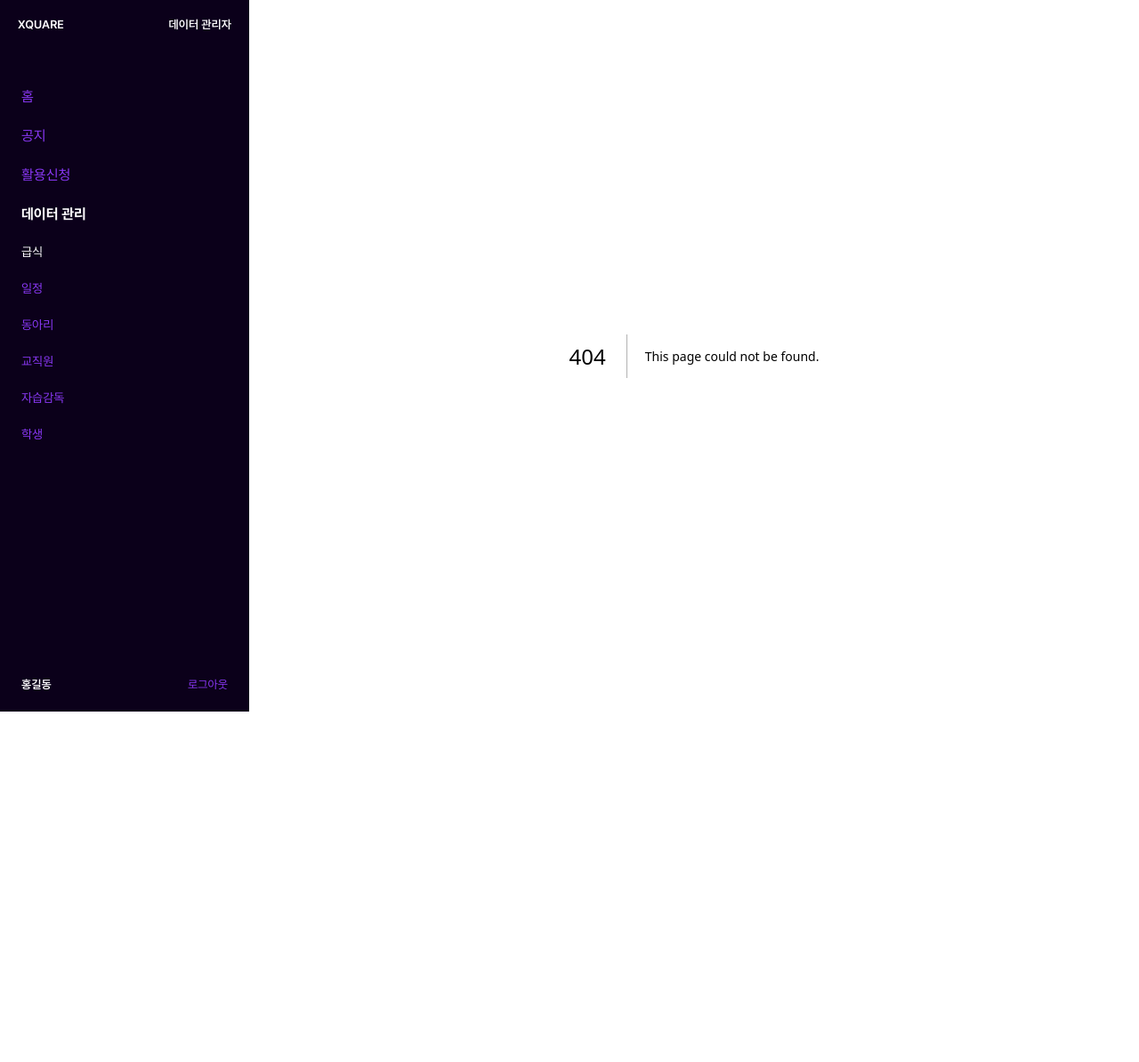
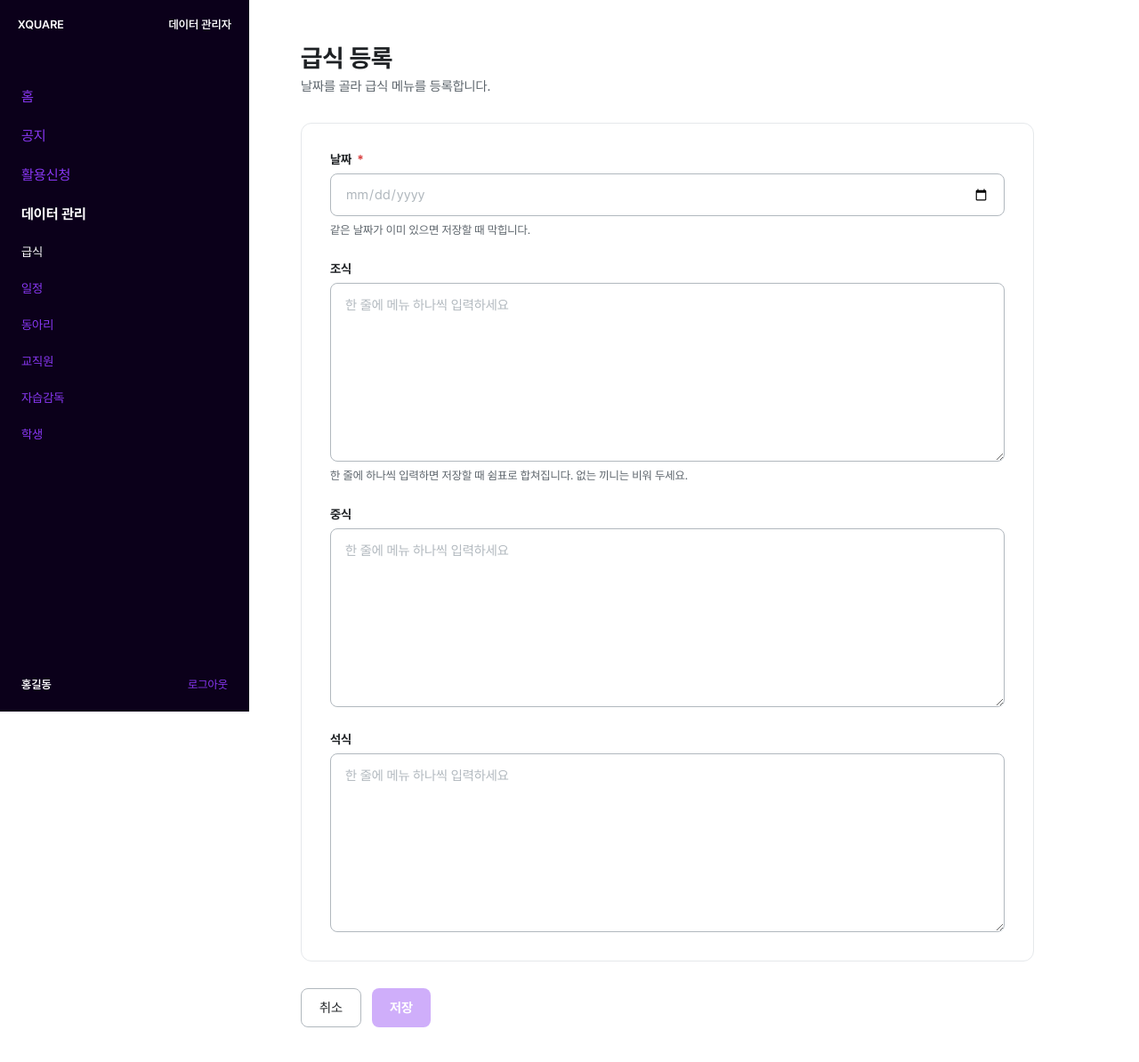
Before and after one commit to team-xquare/xquare-openapi-frontend, a Next.js app in the folder apps/admin/: page /meal/new in a window 1280 px wide. Before the commit this address had no page. Shown: the top 1194 px of the page at 89% size. Before the commit the page ends 800 px from the top, so only its background shows below. Built offline with nearby package versions, Linux system fonts and the light colour scheme.

Commit message:
feat: admin 급식 등록, 수정 화면 퍼블리싱

```diff
--- /dev/null
+++ b/apps/admin/src/app/meal/meal-form.tsx
@@ -0,0 +1,210 @@
+"use client";
+
+import { useId, useLayoutEffect, useRef, useState, type FormEvent } from "react";
+import { useRouter } from "next/navigation";
+import {
+  MEAL_TIMES,
+  MEALS,
+  getWeekday,
+  type Meal,
+  type MealTime,
+} from "../meal-content";
+import {
+  ActionGroup,
+  DangerOutlineButton,
+  FieldLabel,
+  FormCard,
+  FormField,
+  NoticePage as MealPage,
+  PageDescription,
+  PageHead,
+  PageHeading,
+  PageTitle,
+  PrimaryButton,
+  RequiredMark,
+  SecondaryButton,
+} from "../notice/page-style";
+import { DeleteMealModal } from "./delete-meal-modal";
+import {
+  DateInput,
+  ErrorText,
+  Hint,
+  MealFormActions,
+  MealFormBox,
+  MenuTextarea,
+} from "./page-style";
+
+type MenuText = Record<MealTime, string>;
+
+const toMenuText = (meal?: Meal): MenuText => ({
+  breakfast: meal?.breakfast.join("\n") ?? "",
+  lunch: meal?.lunch.join("\n") ?? "",
+  dinner: meal?.dinner.join("\n") ?? "",
+});
+
+// 빈 줄과 앞뒤 공백은 메뉴로 보지 않음
+const toLines = (text: string) =>
+  text
+    .split("\n")
+    .map((line) => line.trim())
+    .filter(Boolean);
+
+const sameMenu = (a: string, b: string) =>
+  toLines(a).join("\n") === toLines(b).join("\n");
+
+// 등록과 수정이 같은 폼을 씀. meal이 있으면 수정 화면
+// 등록 화면은 목록·홈의 `입력`에서 넘어온 날짜(initialDate)를 미리 채움
+export function MealForm({
+  meal,
+  initialDate = "",
+}: {
+  meal?: Meal;
+  initialDate?: string;
+}) {
+  const router = useRouter();
+  const id = useId();
+  const startDate = meal?.date ?? initialDate;
+  const initialMenu = toMenuText(meal);
+  const [date, setDate] = useState(startDate);
+  const [menu, setMenu] = useState(initialMenu);
+  const [dateError, setDateError] = useState("");
+  const [isDeleteOpen, setIsDeleteOpen] = useState(false);
+  const dateInputRef = useRef<HTMLInputElement>(null);
+
+  // 다른 페이지로 이동해도 화면이 숨겨진 채 상태가 남으므로,
+  // 다시 들어오면 처음 값으로 보이도록 숨겨질 때 초기화
+  useLayoutEffect(() => {
+    return () => {
+      setDate(meal?.date ?? initialDate);
+      setMenu(toMenuText(meal));
+      setDateError("");
+      setIsDeleteOpen(false);
+    };
+  }, [meal, initialDate]);
+
+  const hasMenu = MEAL_TIMES.some(({ key }) => toLines(menu[key]).length > 0);
+  const isChanged =
+    date !== startDate ||
+    MEAL_TIMES.some(({ key }) => !sameMenu(menu[key], initialMenu[key]));
+  const canSave = date !== "" && hasMenu && isChanged;
+
+  const goToList = () => router.push("/meal");
+
+  const handleSubmit = (event: FormEvent<HTMLFormElement>) => {
+    event.preventDefault();
+    if (!canSave) return;
+
+    // 하루에 급식은 한 건이라 같은 날짜가 있으면 막음
+    const isDuplicate = MEALS.some(
+      (item) => item.date === date && item.date !== meal?.date,
+    );
+    if (isDuplicate) {
+      setDateError(`${date}에는 이미 등록된 급식이 있습니다.`);
+      dateInputRef.current?.focus();
+      return;
+    }
+
+    // 급식 저장 API 연동 전이라 목록으로만 이동
+    // (API에는 한 줄씩 적은 메뉴를 쉼표로 합쳐서 보냄)
+    goToList();
+  };
+
+  return (
+    <MealPage>
+      <PageHead>
+        <PageHeading>
+          <PageTitle>{meal ? "급식 수정" : "급식 등록"}</PageTitle>
+          <PageDescription>
+            {meal
+              ? `${meal.date} · ${getWeekday(meal.date)}요일`
+              : "날짜를 골라 급식 메뉴를 등록합니다."}
+          </PageDescription>
+        </PageHeading>
+      </PageHead>
+
+      <MealFormBox onSubmit={handleSubmit}>
+        <FormCard>
+          <FormField>
+            <FieldLabel htmlFor={`${id}-date`}>
+              날짜<RequiredMark aria-hidden="true">*</RequiredMark>
+            </FieldLabel>
+            <DateInput
+              ref={dateInputRef}
+              id={`${id}-date`}
+              type="date"
+              value={date}
+              required
+              aria-invalid={dateError ? true : undefined}
+              aria-describedby={
+                dateError ? `${id}-date-hint ${id}-date-error` : `${id}-date-hint`
+              }
+              onChange={(event) => {
+                setDate(event.target.value);
+                setDateError("");
+              }}
+            />
+            <Hint id={`${id}-date-hint`}>
+              같은 날짜가 이미 있으면 저장할 때 막힙니다.
+            </Hint>
+            {dateError && (
+              <ErrorText id={`${id}-date-error`} role="alert">
+                {dateError}
+              </ErrorText>
+            )}
+          </FormField>
+
+          {MEAL_TIMES.map(({ key, label }, index) => (
+            <FormField key={key}>
+              <FieldLabel htmlFor={`${id}-${key}`}>{label}</FieldLabel>
+              <MenuTextarea
+                id={`${id}-${key}`}
+                rows={7}
+                value={menu[key]}
+                placeholder="한 줄에 메뉴 하나씩 입력하세요"
+                aria-describedby={`${id}-menu-hint`}
+                onChange={(event) =>
+                  setMenu((prev) => ({ ...prev, [key]: event.target.value }))
+                }
+              />
+              {/* Figma처럼 안내는 첫 칸(조식) 아래에만 두고 세 칸이 같이 가리킴 */}
+              {index === 0 && (
+                <Hint id={`${id}-menu-hint`}>
+                  한 줄에 하나씩 입력하면 저장할 때 쉼표로 합쳐집니다. 없는
+                  끼니는 비워 두세요.
+                </Hint>
+              )}
+            </FormField>
+          ))}
+        </FormCard>
+
+        <MealFormActions>
+          {meal && (
+            <DangerOutlineButton
+              type="button"
+              onClick={() => setIsDeleteOpen(true)}
+            >
+              삭제
+            </DangerOutlineButton>
+          )}
+          <ActionGroup>
+            <SecondaryButton type="button" onClick={goToList}>
+              취소
+            </SecondaryButton>
+            <PrimaryButton type="submit" disabled={!canSave}>
+              저장
+            </PrimaryButton>
+          </ActionGroup>
+        </MealFormActions>
+      </MealFormBox>
+
+      {meal && isDeleteOpen && (
+        <DeleteMealModal
+          date={meal.date}
+          onClose={() => setIsDeleteOpen(false)}
+          // 급식 삭제 API 연동 전이라 목록으로만 이동
+          onConfirm={goToList}
+        />
+      )}
+    </MealPage>
+  );
+}
--- /dev/null
+++ b/apps/admin/src/app/meal/new/page.tsx
@@ -0,0 +1,25 @@
+import { Suspense } from "react";
+import { isMealDate } from "../../meal-content";
+import { MealForm } from "../meal-form";
+
+type SearchParams = Promise<{ [key: string]: string | string[] | undefined }>;
+
+// 목록·홈의 `입력`은 /meal/new?date=YYYY-MM-DD로 와서 날짜를 미리 채움
+export default function MealNewPage({
+  searchParams,
+}: {
+  searchParams: SearchParams;
+}) {
+  return (
+    <Suspense>
+      <MealNewForm searchParams={searchParams} />
+    </Suspense>
+  );
+}
+
+async function MealNewForm({ searchParams }: { searchParams: SearchParams }) {
+  const { date } = await searchParams;
+  const initialDate = typeof date === "string" && isMealDate(date) ? date : "";
+
+  return <MealForm initialDate={initialDate} />;
+}
```
Also changed, not shown: apps/admin/src/app/meal/[date]/edit/page.tsx (added, +29 -0 lines).
